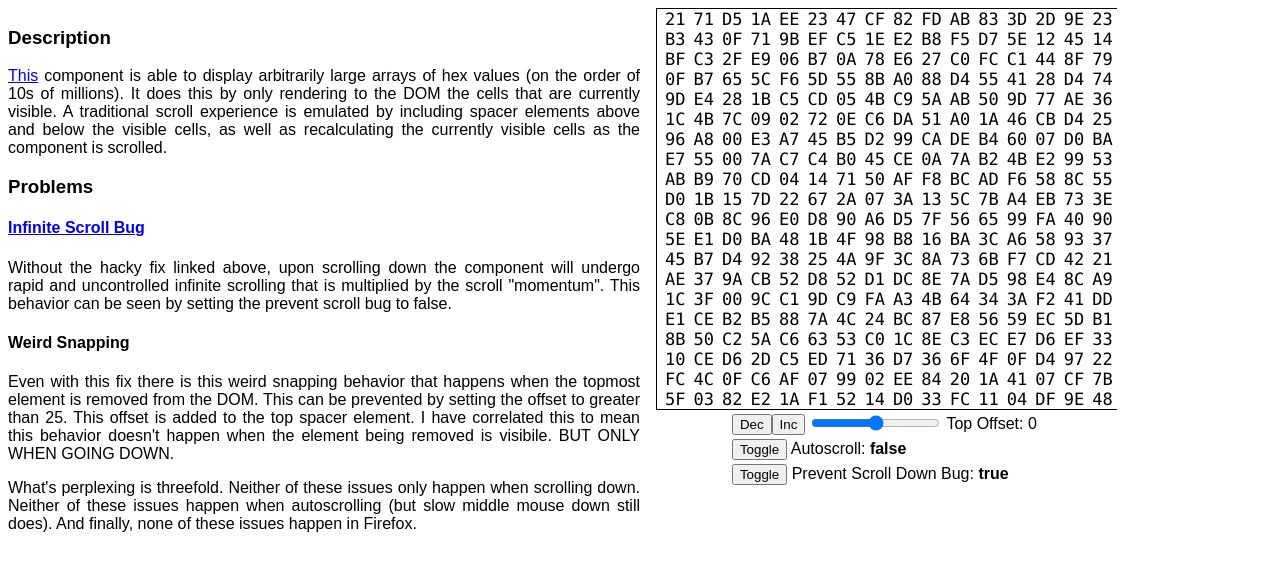
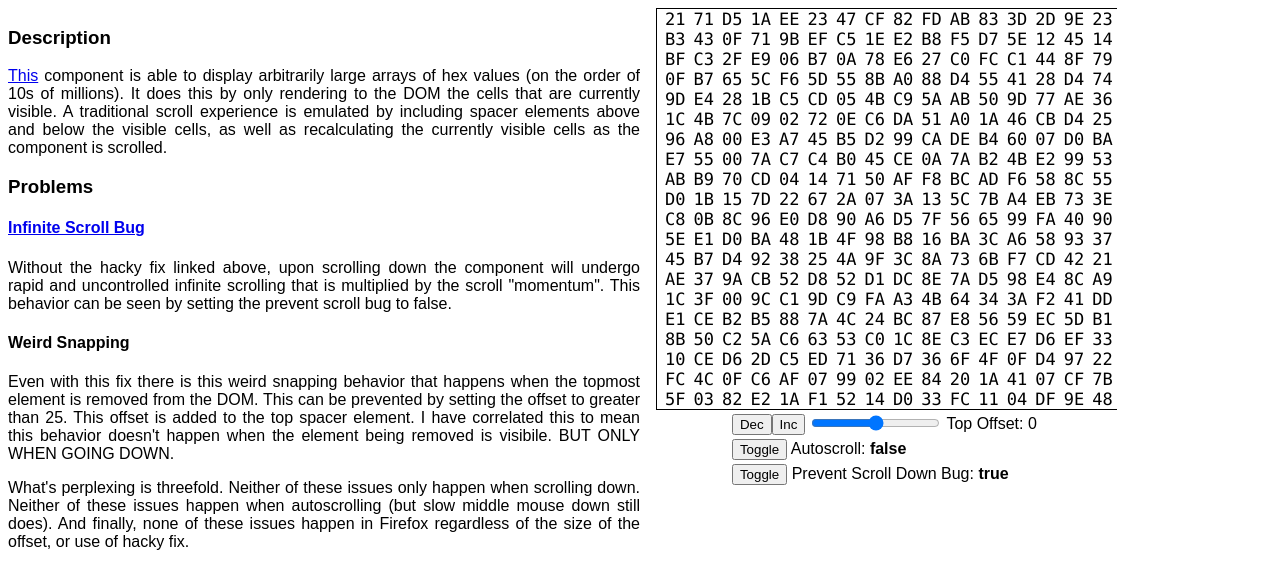
Before and after one commit to DamenH/hex-viewer, a Svelte app: page / in a window 1280 px wide. Shown: the top 588 px of the page. Built offline with nearby package versions, Linux system fonts and the light colour scheme.

Commit message:
Minor change to description.

```diff
--- a/src/App.svelte
+++ b/src/App.svelte
@@ -34,7 +34,7 @@
     <p>
       What's perplexing is threefold. Neither of these issues only happen when scrolling down. Neither of these issues
       happen when autoscrolling (but slow middle mouse down still does). And finally, none of these issues happen in
-      Firefox.
+      Firefox regardless of the size of the offset, or use of hacky fix.
     </p>
   </section>
   <section>
```
